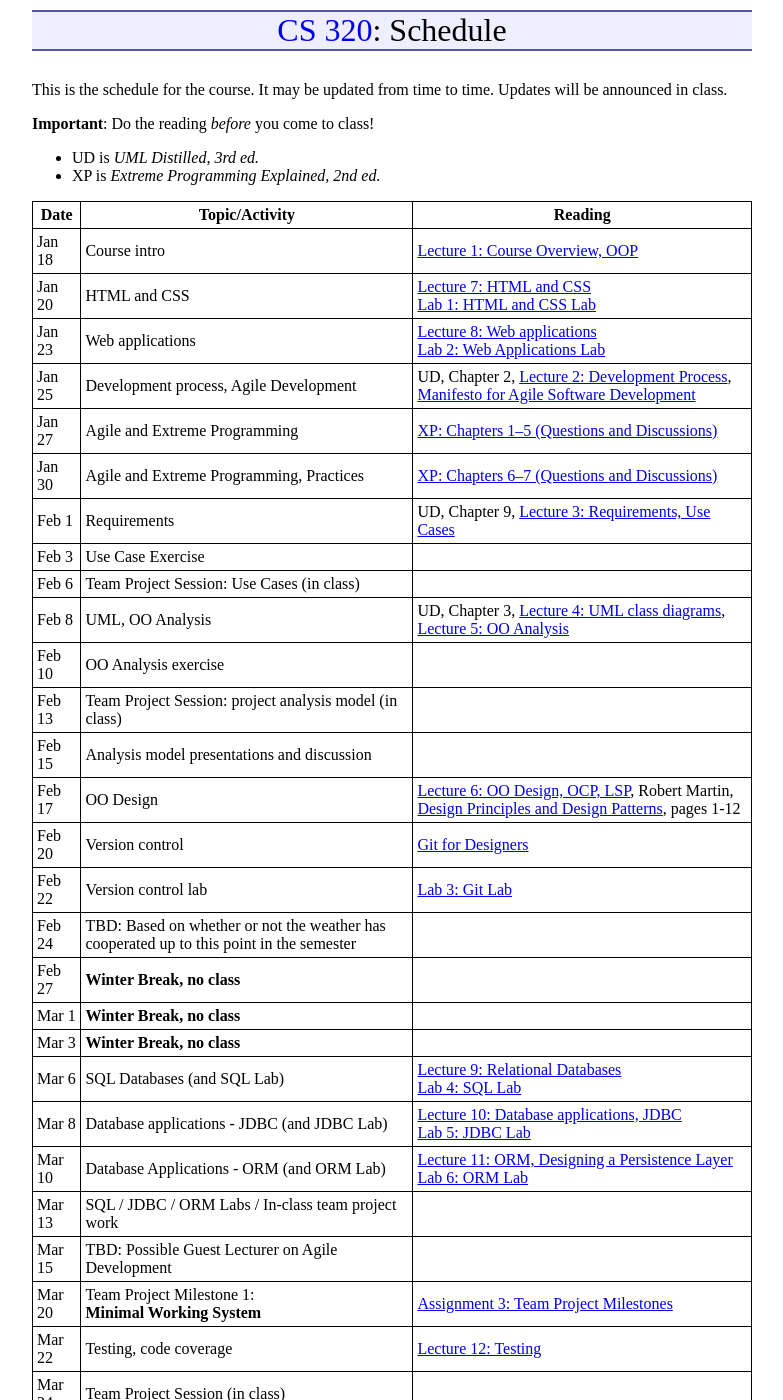
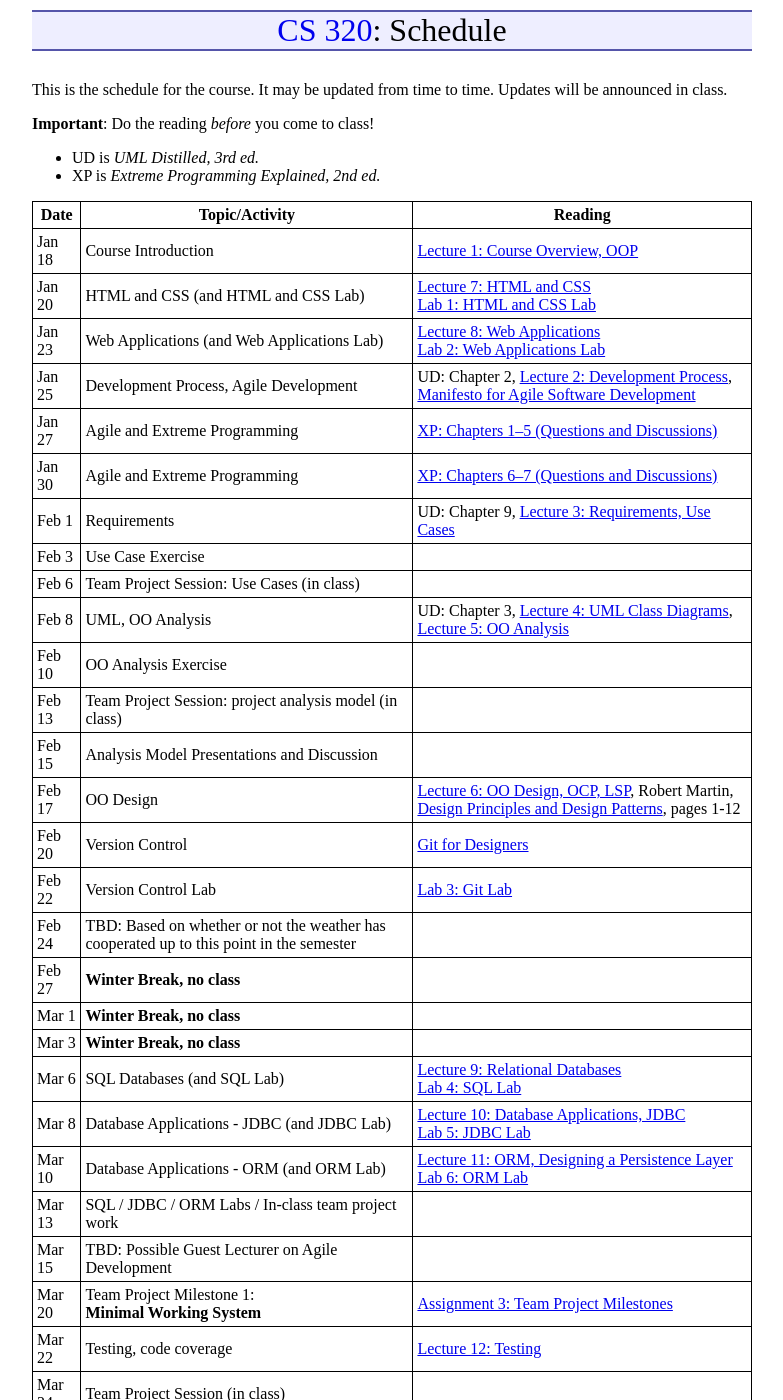
Before and after one commit to ycpcs/cs320-spring2017, a Jekyll site: the page built from schedule.md, in a window 1280 px wide and 1400 px high. Shown: the whole window, without its empty margins (248-1031 px from the left). Built offline with Jekyll 4.4.1, drawn with Linux system fonts in a browser that asks for light colours; some of the changed text lies outside the part shown.

Commit message:
updates to schedule

```diff
--- a/schedule.md
+++ b/schedule.md
@@ -12,28 +12,28 @@ This is the schedule for the course.  It may be updated from time to time.  Upda
 
 Date | Topic/Activity | Reading
 ---- | -------------- | -------
-Jan 18 | Course intro | [Lecture 1: Course Overview, OOP](lectures/lecture01.html)
-Jan 20 | HTML and CSS | [Lecture 7: HTML and CSS](lectures/lecture07.html)<br> [Lab 1: HTML and CSS Lab](./labs/lab01.html)
-Jan 23 | Web applications | [Lecture 8: Web applications](lectures/lecture08.html)<br> [Lab 2: Web Applications Lab](./labs/lab02.html)
-Jan 25 | Development process, Agile Development | UD, Chapter 2, [Lecture 2: Development Process](lectures/lecture02.html), [Manifesto for Agile Software Development](http://www.agilemanifesto.org/)
+Jan 18 | Course Introduction | [Lecture 1: Course Overview, OOP](lectures/lecture01.html)
+Jan 20 | HTML and CSS (and HTML and CSS Lab) | [Lecture 7: HTML and CSS](lectures/lecture07.html)<br> [Lab 1: HTML and CSS Lab](./labs/lab01.html)
+Jan 23 | Web Applications (and Web Applications Lab) | [Lecture 8: Web Applications](lectures/lecture08.html)<br> [Lab 2: Web Applications Lab](./labs/lab02.html)
+Jan 25 | Development Process, Agile Development | UD: Chapter 2, [Lecture 2: Development Process](lectures/lecture02.html), [Manifesto for Agile Software Development](http://www.agilemanifesto.org/)
 Jan 27 | Agile and Extreme Programming | [XP: Chapters 1&ndash;5 (Questions and Discussions)](lectures/XPdiscussion1_5.html)
-Jan 30 | Agile and Extreme Programming, Practices | [XP: Chapters 6&ndash;7 (Questions and Discussions)](lectures/XPdiscussion6_7.html)
-Feb 1 | Requirements | UD, Chapter 9, [Lecture 3: Requirements, Use Cases](lectures/lecture03.html)
+Jan 30 | Agile and Extreme Programming | [XP: Chapters 6&ndash;7 (Questions and Discussions)](lectures/XPdiscussion6_7.html)
+Feb 1 | Requirements | UD: Chapter 9, [Lecture 3: Requirements, Use Cases](lectures/lecture03.html)
 Feb 3 | Use Case Exercise |
 Feb 6 | Team Project Session: Use Cases (in class) |
-Feb 8 | UML, OO Analysis | UD, Chapter 3, [Lecture 4: UML class diagrams](lectures/lecture04.html), [Lecture 5: OO Analysis](lectures/lecture05.html)
-Feb 10 | OO Analysis exercise |
+Feb 8 | UML, OO Analysis | UD: Chapter 3, [Lecture 4: UML Class Diagrams](lectures/lecture04.html), [Lecture 5: OO Analysis](lectures/lecture05.html)
+Feb 10 | OO Analysis Exercise |
 Feb 13 | Team Project Session: project analysis model (in class)
-Feb 15 | Analysis model presentations and discussion
+Feb 15 | Analysis Model Presentations and Discussion
 Feb 17 | OO Design | [Lecture 6: OO Design, OCP, LSP](lectures/lecture06.html), Robert Martin, [Design Principles and Design Patterns](lectures/lecture06/Principles_and_Patterns.pdf), pages 1-12
-Feb 20 | Version control | [Git for Designers](https://web.archive.org/web/20150301060509/http://hoth.entp.com/output/git_for_designers.html)
-Feb 22 | Version control lab |  [Lab 3: Git Lab](./labs/lab03.html)
+Feb 20 | Version Control | [Git for Designers](https://web.archive.org/web/20150301060509/http://hoth.entp.com/output/git_for_designers.html)
+Feb 22 | Version Control Lab |  [Lab 3: Git Lab](./labs/lab03.html)
 Feb 24 | TBD: Based on whether or not the weather has cooperated up to this point in the semester |
 Feb 27 | **Winter Break, no class**
 Mar 1 | **Winter Break, no class**
 Mar 3 | **Winter Break, no class**
 Mar 6 | SQL Databases (and SQL Lab) | [Lecture 9: Relational Databases](lectures/lecture09.html)<br> [Lab 4: SQL Lab](./labs/lab04.html)
-Mar 8 | Database applications - JDBC (and JDBC Lab) | [Lecture 10: Database applications, JDBC](lectures/lecture10.html)<br> [Lab 5: JDBC Lab](./labs/lab05.html)
+Mar 8 | Database Applications - JDBC (and JDBC Lab) | [Lecture 10: Database Applications, JDBC](lectures/lecture10.html)<br> [Lab 5: JDBC Lab](./labs/lab05.html)
 Mar 10 | Database Applications - ORM (and ORM Lab) | [Lecture 11: ORM, Designing a Persistence Layer](lectures/lecture11.html)<br> [Lab 6: ORM Lab](./labs/lab06.html)
 Mar 13 | SQL / JDBC / ORM Labs / In-class team project work
 Mar 15 | TBD: Possible Guest Lecturer on Agile Development
```
Also changed, not shown: other parts of schedule.md (+3 -3 lines).
